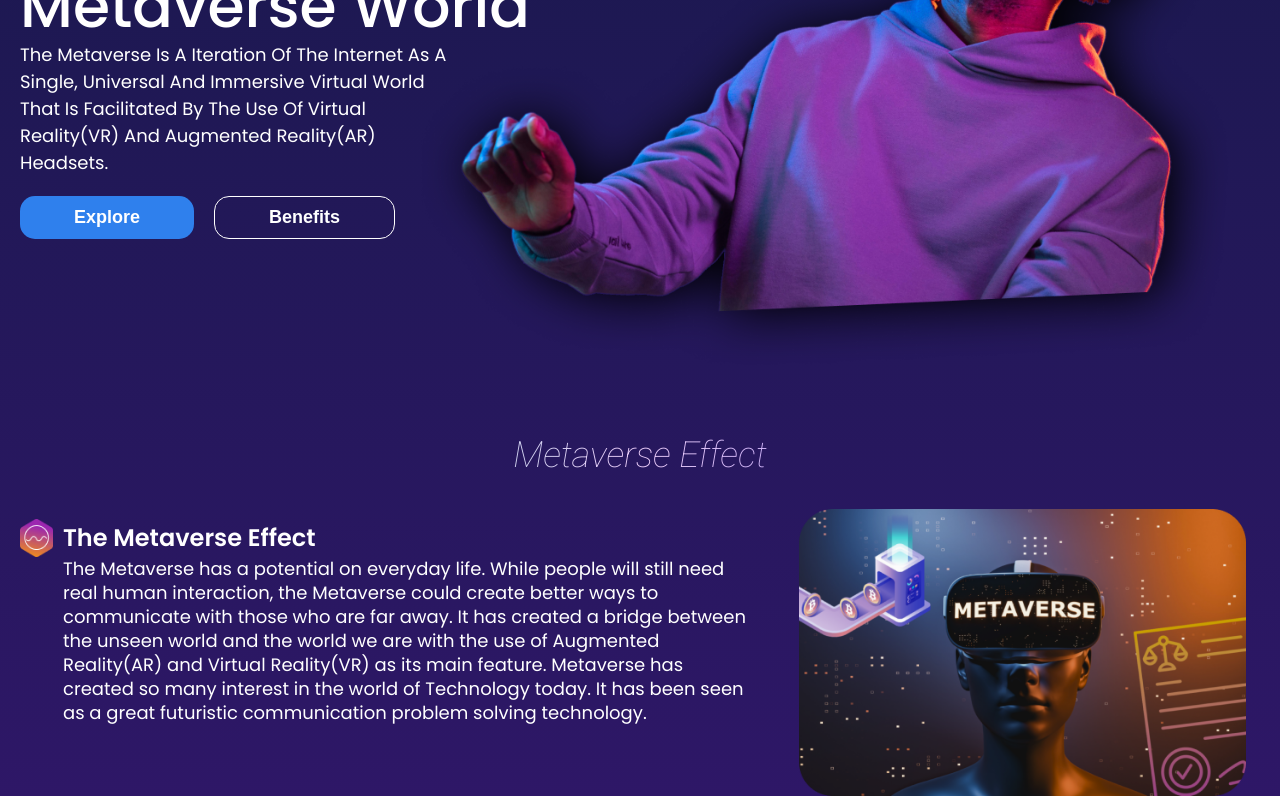
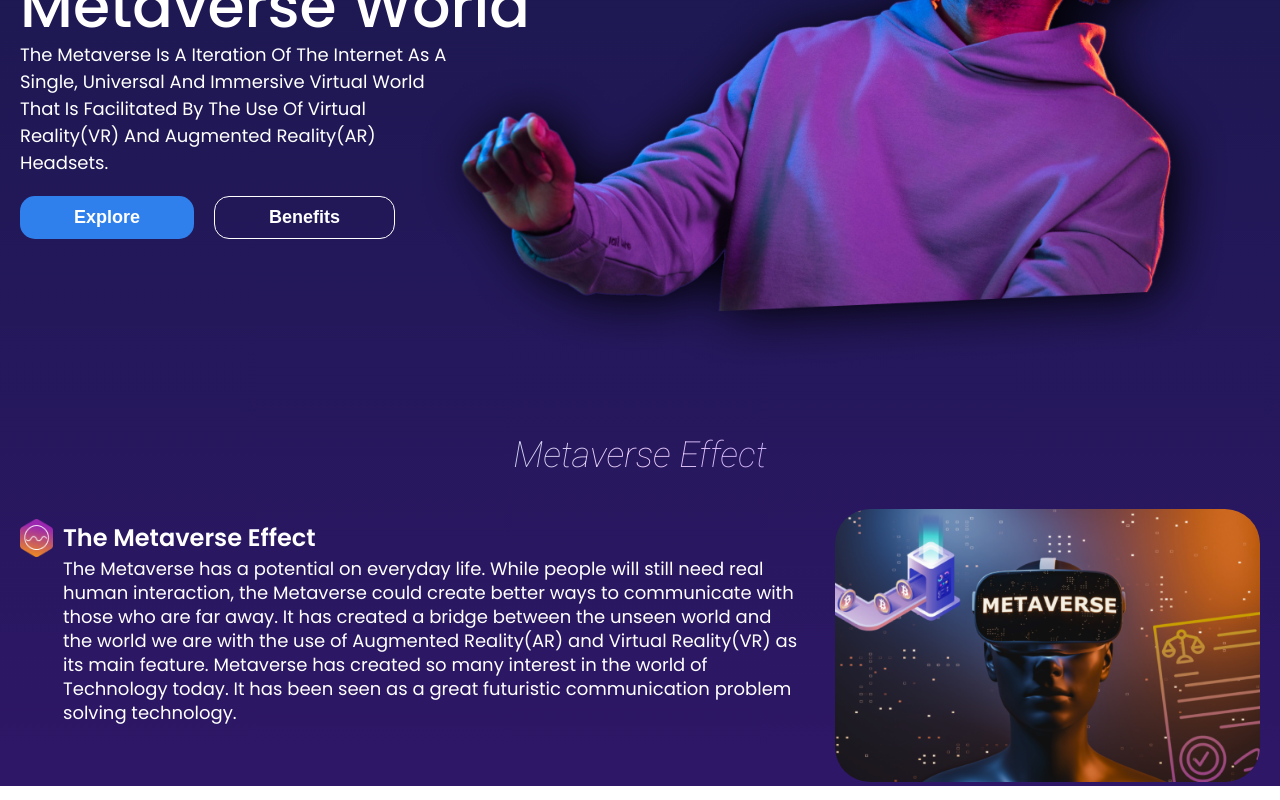
Before and after one commit to Folareen/metaverse-landing-page, a Next.js app: page / in a window 1280 px wide. Shown: the part 409-1209 px from the top of the page. Built offline with nearby package versions, Linux system fonts and the light colour scheme.

Commit message:
adjusted metaverse effect image

```diff
--- a/styles/components/_metaverse-effect-section.scss
+++ b/styles/components/_metaverse-effect-section.scss
@@ -94,20 +94,23 @@
         }
 
         &__image {
+            max-height: max-content;
+            max-width: max-content;
+            width: max-content;
+            height: max-content;
             width: 100%;
-            height: 50vh;
             border-radius: 30px;
 
             @include mini-tablet() {
                 margin-left: 15px;
-                min-width: 425px;
+                min-width: 325px;
                 height: 287px;
                 border-radius: 35px;
             }
 
             @include tablet() {
                 margin-left: 30px;
-                min-width: 475px;
+                min-width: 425px;
                 height: 287px;
                 border-radius: 35px;
             }
@@ -120,8 +123,10 @@
             }
 
             img {
-                width: 100%;
-                height: 100%;
+                max-height: 100%;
+                max-width: 100%;
+                width: max-content;
+                height: max-content;
                 object-fit: contain;
                 border-radius: inherit;
             }
```
